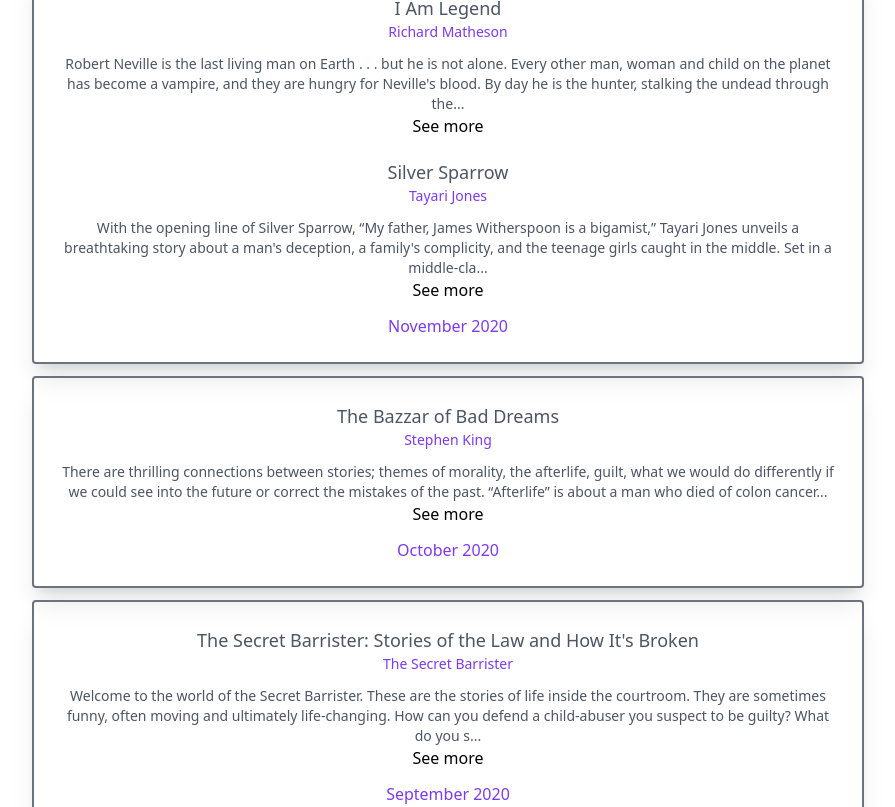
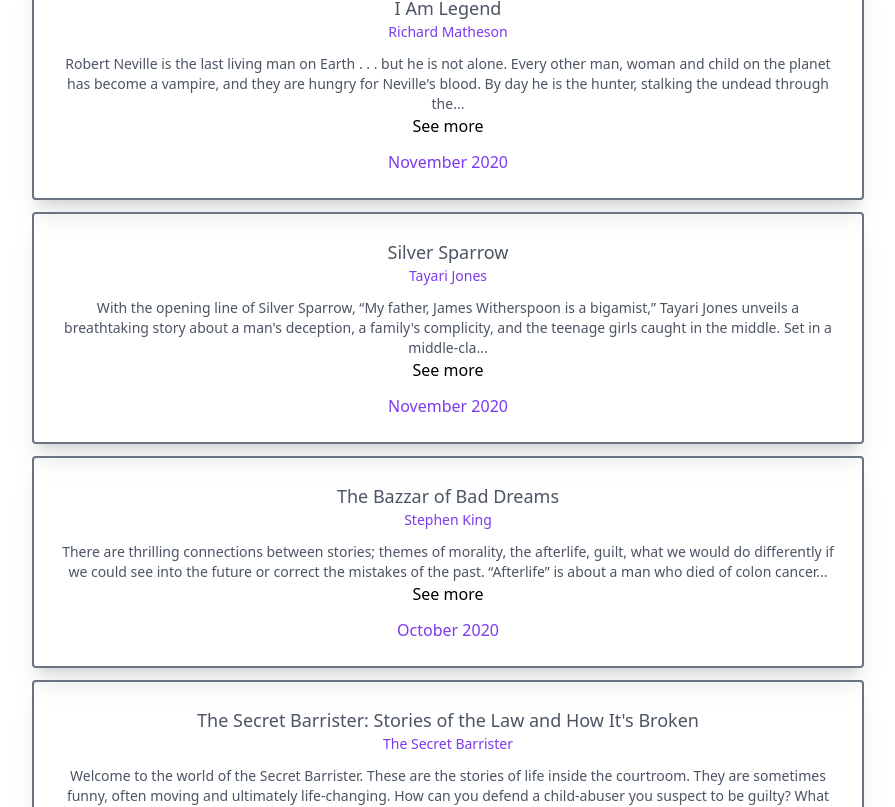
Before and after one commit to arctheowl/Bookclub, a Next.js app: page /list in a window 1280 px wide. Shown: the part 5300-6107 px from the top of the page, without its empty margins (192-1087 px from the left). Built offline with nearby package versions, Linux system fonts and the light colour scheme.

Commit message:
Updated the books

```diff
--- a/src/components/v2/BookCard.tsx
+++ b/src/components/v2/BookCard.tsx
@@ -17,7 +17,7 @@
     <>
       {open ? (
         <div
-          className={`md:flex md:flex-col md:justify-center md:relative border-2 border-gray-800 rounded-3xl col-span-2 md:col-span-1 hover:-translate-y-5 duration-300 grid grid-cols-4 md:mr-12`}
+          className={`md:flex md:flex-col md:justify-center md:relative border-2 border-gray-800 rounded-3xl col-span-2 md:col-span-1 hover:-translate-y-5 duration-300 grid grid-cols-4`}
         >
           <div className="relative h-32 self-center ml-5 md:ml-0 w-full md:h-full md:absolute">
             <button onClick={() => setOpen(!open)}>
--- a/src/data/BooksData.json
+++ b/src/data/BooksData.json
@@ -177,10 +177,15 @@
     "Month": "November",
     "Year": "2020",
     "Image": "https://external-content.duckduckgo.com/iu/?u=https%3A%2F%2Fwww.reelybored.com%2Fwp-content%2Fuploads%2F2020%2F02%2Fbook-review-blog-imlegend.jpg&f=1&nofb=1",
-    "Description": "Robert Neville is the last living man on Earth . . . but he is not alone. Every other man, woman and child on the planet has become a vampire, and they are hungry for Neville's blood. By day he is the hunter, stalking the undead through the ruins of civilisation. By night, he barricades himself in his home and prays for the dawn. How long can one man survive like this?",
-    "SecondBook": "Silver Sparrow",
-    "SecondAuthor": "Tayari Jones",
-    "SecondDescription": "With the opening line of Silver Sparrow, “My father, James Witherspoon is a bigamist,” Tayari Jones unveils a breathtaking story about a man's deception, a family's complicity, and the teenage girls caught in the middle. Set in a middle-class neighborhood in Atlanta in the 1980s, the novel revolves around James Witherspoon's families, the public one and the secret one. When the daughters from each family meet and form a friendship, only one of them knows they are sisters. It is a relationship destined to explode when secrets are revealed and illusions shattered. As Jones explores the backstories of her rich and flawed characters, she also reveals the joy, and the destruction, they brought to each other's lives."
+    "Description": "Robert Neville is the last living man on Earth . . . but he is not alone. Every other man, woman and child on the planet has become a vampire, and they are hungry for Neville's blood. By day he is the hunter, stalking the undead through the ruins of civilisation. By night, he barricades himself in his home and prays for the dawn. How long can one man survive like this?"
+  },
+  {
+    "Name": "Silver Sparrow",
+    "Author": "Tayari Jones",
+    "Month": "November",
+    "Year": "2020",
+    "Image": "https://external-content.duckduckgo.com/iu/?u=https%3A%2F%2Fcdn2.penguin.com.au%2Fcovers%2Foriginal%2F9781760895273.jpg&f=1&nofb=1",
+    "Description": "With the opening line of Silver Sparrow, “My father, James Witherspoon is a bigamist,” Tayari Jones unveils a breathtaking story about a man's deception, a family's complicity, and the teenage girls caught in the middle. Set in a middle-class neighborhood in Atlanta in the 1980s, the novel revolves around James Witherspoon's families, the public one and the secret one. When the daughters from each family meet and form a friendship, only one of them knows they are sisters. It is a relationship destined to explode when secrets are revealed and illusions shattered. As Jones explores the backstories of her rich and flawed characters, she also reveals the joy, and the destruction, they brought to each other's lives."
   },
   {
     "Name": "The Bazzar of Bad Dreams",
@@ -228,7 +233,7 @@
     "Month": "May",
     "Year": "2020",
     "Image": "https://external-content.duckduckgo.com/iu/?u=http%3A%2F%2Fassets.allenandunwin.com.s3.amazonaws.com%2Fimages%2Foriginal%2F9780571334650.jpg&f=1&nofb=1",
-    "Description": "At school Connell and Marianne pretend not to know each other. He's popular and well-adjusted, star of the school soccer team while she is lonely, proud, and intensely private. But when Connell comes to pick his mother up from her housekeeping job at Marianne’s house, a strange and indelible connection grows between the two teenagers - one they are determined to conceal."
+    "Description": "At school Connell and Marianne pretend not to know each other. He's popular and well-adjusted, star of the school soccer team while she is lonely, proud, and intensely private. But when Connell comes to pick his mother up from her housekeeping job at Marianne's house, a strange and indelible connection grows between the two teenagers - one they are determined to conceal."
   },
   {
     "Name": "The Lovely Bones",
@@ -252,10 +257,15 @@
     "Month": "Febuary",
     "Year": "2020",
     "Image": "https://external-content.duckduckgo.com/iu/?u=https%3A%2F%2Fd28hgpri8am2if.cloudfront.net%2Fbook_images%2Fonix%2Fcvr9781439107294%2Fyes-man-9781439107294_xlg.jpg&f=1&nofb=1",
-    "Description": "Recently single, Danny Wallace was falling into loneliness and isolation. When a stranger on a bus advises, Say yes more. Wallace vows to say yes to every offer, invitation, challenge, and chance. In Yes Man, Wallace recounts his months-long commitment to complete openness with profound insight and humbling honesty.",
-    "SecondBook": "Boy Swallows Universe",
-    "SecondAuthor": "Trent Dalton",
-    "SecondDescription": "A novel of love, crime, magic, fate and coming of age, set in Brisbane's violent working class suburban fringe - from one of Australia's most exciting new writers. A story of brotherhood, true love and the most unlikely of friendships, Boy Swallows Universe will be the most heartbreaking, joyous and exhilarating novel you will read all year."
+    "Description": "Recently single, Danny Wallace was falling into loneliness and isolation. When a stranger on a bus advises, Say yes more. Wallace vows to say yes to every offer, invitation, challenge, and chance. In Yes Man, Wallace recounts his months-long commitment to complete openness with profound insight and humbling honesty."
+  },
+  {
+    "Name": "Boy Swallows Universe",
+    "Author": "Trent Dalton",
+    "Month": "Febuary",
+    "Year": "2020",
+    "Image": "https://external-content.duckduckgo.com/iu/?u=https%3A%2F%2Fmedia.thegospelcoalition.org%2Fwp-content%2Fuploads%2Fsites%2F3%2F2020%2F05%2F19110016%2F9781460753897.jpg&f=1&nofb=1",
+    "Description": "A novel of love, crime, magic, fate and coming of age, set in Brisbane's violent working class suburban fringe - from one of Australia's most exciting new writers. A story of brotherhood, true love and the most unlikely of friendships, Boy Swallows Universe will be the most heartbreaking, joyous and exhilarating novel you will read all year."
   },
   {
     "Name": "Ender's Game",
```
